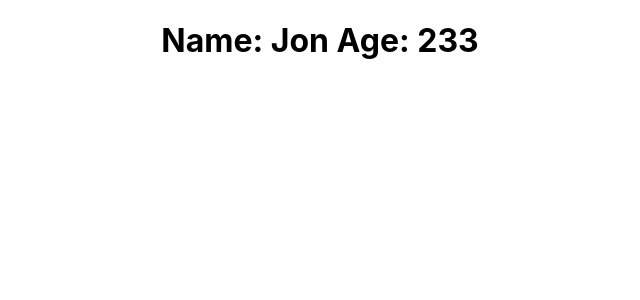
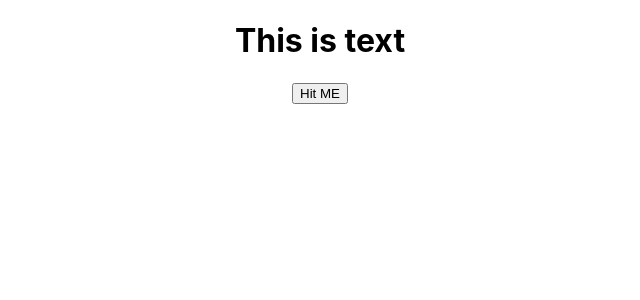
Before and after one commit to rohitksingh/Hello-ReactJs, a React (Create React App) app in the folder hello-react-js/: page / in a window 1280 px wide. Shown: the top 300 px of the page, without its empty margins (320-960 px from the left). Built offline with nearby package versions, Linux system fonts and the light colour scheme.

Commit message:
Added click listener in functional component

```diff
--- a/hello-react-js/src/App.js
+++ b/hello-react-js/src/App.js
@@ -11,6 +11,7 @@ import Counter from './components/Counter'
 import DestructureFunComp from './components/DestructueFunComp'
 import DestructueClassComp from './components/DestructureClassComp'
 import DestructureClassComp from './components/DestructureClassComp';
+import EventHandlingFunComp from './components/EventHandlingFunComp'
 
 function App() {
   return (
@@ -28,7 +29,8 @@ function App() {
       {/* <Counter/> */}
       {/* <DestructureFunComp name="Rohit" age="17" uid="1012"/>
       <DestructureFunComp name="Singh" age="21" uid="1014"/> */}
-      <DestructureClassComp name="Jon" age='233'/>
+      {/* <DestructureClassComp name="Jon" age='233'/> */}
+      <EventHandlingFunComp/>
     </div>
   );
 }
--- /dev/null
+++ b/hello-react-js/src/components/EventHandlingFunComp.js
@@ -0,0 +1,19 @@
+import React from 'react'
+
+const EventHandlingFunComp = () => {
+
+    function clickHandler() {
+        console.log("Button", "This works")
+    }
+
+    return(
+        <div>
+            <h1>
+                This is text
+            </h1>
+            <button onClick ={clickHandler}>Hit ME</button>
+        </div>
+    )
+}
+
+export default EventHandlingFunComp
```
